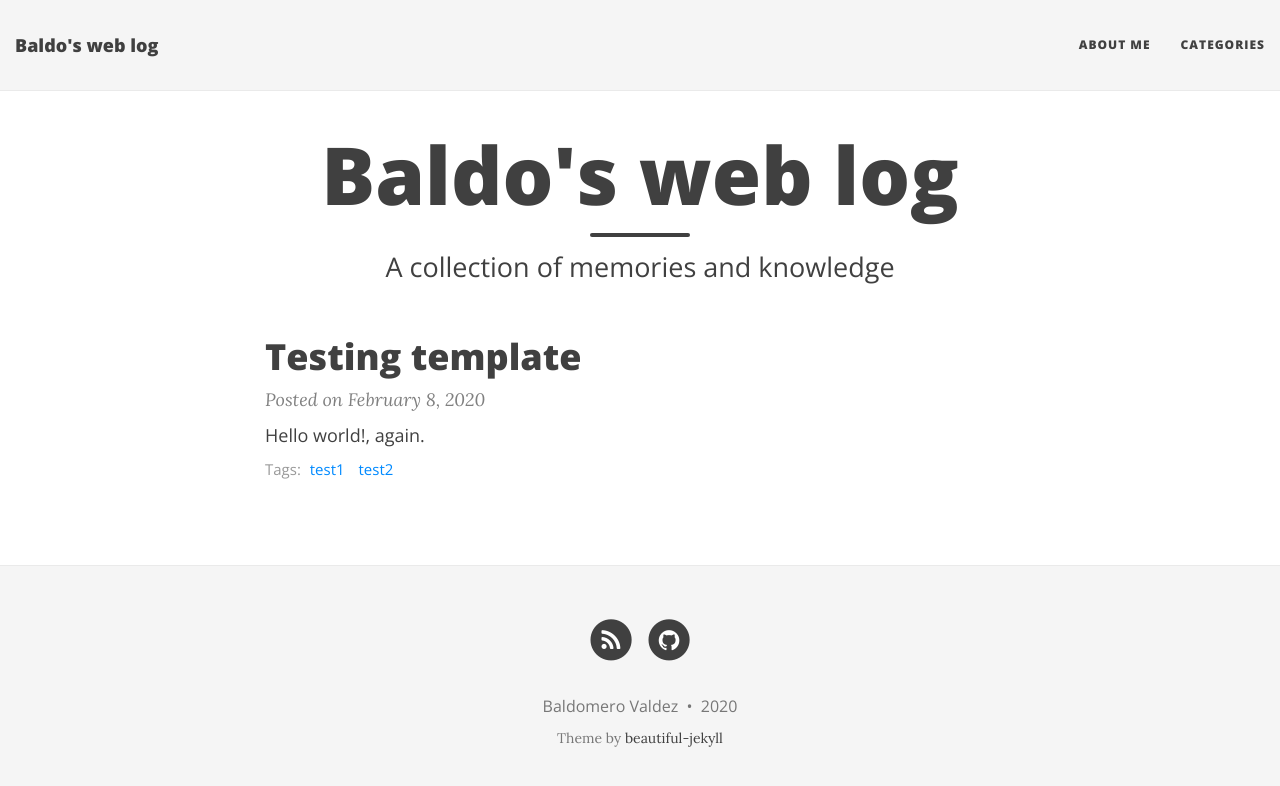
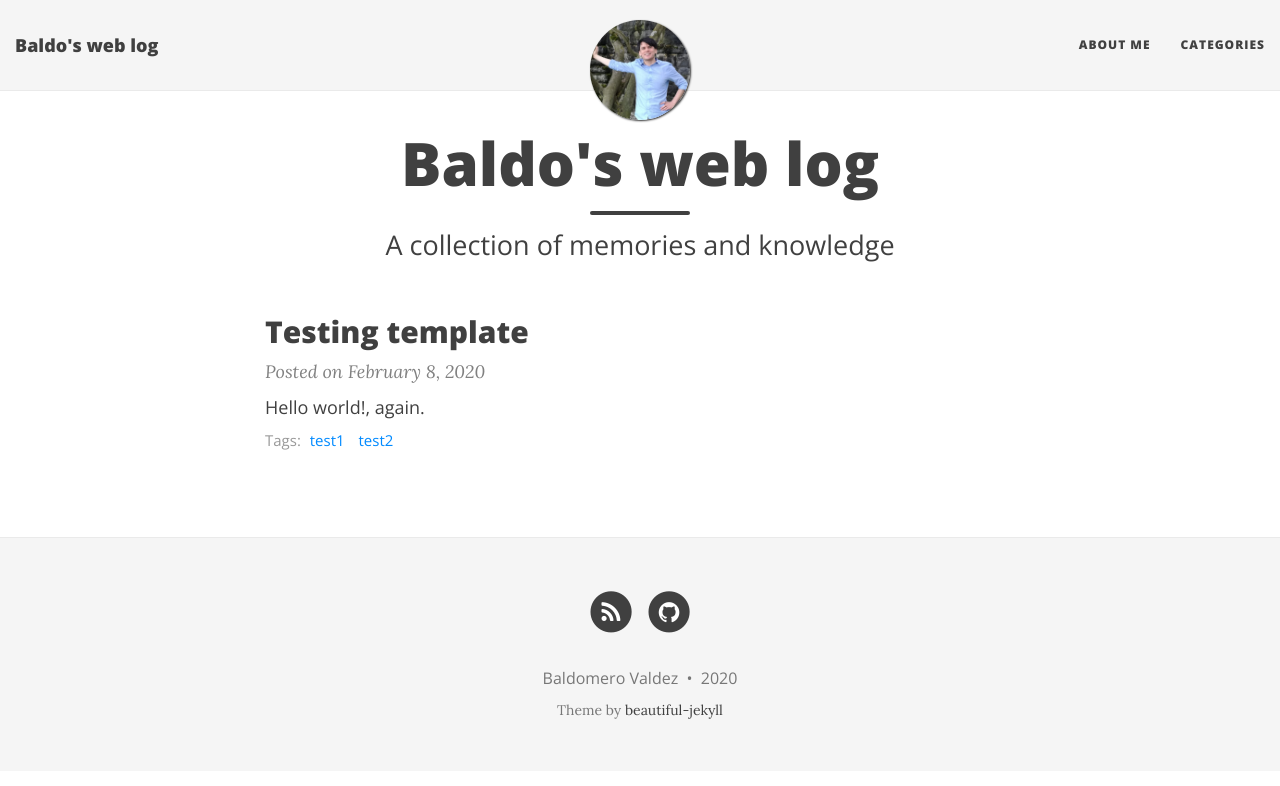
Before and after one commit to baldmer/baldmer.github.io, a Jekyll site: the page built from index.html, in a window 1280 px wide. Shown: the top 786 px of the page. Built offline with Jekyll 4.4.1, drawn with Linux system fonts in a browser that asks for light colours; nearby versions of some CDN libraries; the list of posts is cut into pages by our own code.

Commit message:
extra config and modification of css.

```diff
--- a/Gemfile
+++ b/Gemfile
@@ -1,6 +1,6 @@
 source 'https://rubygems.org'
 
-gem "github-pages", '197', group: :jekyll_plugins
+gem "github-pages", '204', group: :jekyll_plugins
 
 # enable tzinfo-data for local build
 # gem 'tzinfo-data', platforms: [:mingw, :mswin, :x64_mingw]
--- a/_config.yml
+++ b/_config.yml
@@ -29,11 +29,11 @@
 
 # Image to show in the navigation bar - image must be a square (width = height)
 # Remove this parameter if you don't want an image in the navbar
-#avatar: "/img/avatar-icon.png"
+avatar: "/img/prof.png"
 
 # If you want to have an image logo in the top-left corner instead of the title text,
 # then specify the following parameter
-# title-img: /path/to/image
+#title-img: "/img/prof.jpeg"
 
 # --- Background colour/image options --- #
 
@@ -176,6 +176,7 @@
       layout: "post"
       comments: true  # add comments to all blog posts
       social-share: true # add social media sharing buttons to all blog posts
+      show-avatar: false
   -
     scope:
       path: "" # all files
--- a/css/main.css
+++ b/css/main.css
@@ -335,7 +335,7 @@
 }
 
 .post-preview .post-title {
-  font-size: 30px;
+  font-size: 24px;
   margin-top: 0;
 }
 .post-preview .post-subtitle {
@@ -381,7 +381,7 @@
 
 @media only screen and (min-width: 768px) {
   .post-preview .post-title {
-    font-size: 36px;
+    font-size: 30px;
   }
 }
 
@@ -523,10 +523,10 @@
     padding: 150px 0;
   }
   .intro-header .page-heading h1 {
-    font-size: 80px;
+    font-size: 60px;
   }
   .intro-header .post-heading h1 {
-    font-size: 50px;
+    font-size: 30px;
   }
   .intro-header.big-img .img-desc {
     font-size: 14px;
--- a/index.html
+++ b/index.html
@@ -34,7 +34,7 @@
         {{ post.excerpt | strip_html | xml_escape | truncatewords: site.excerpt_length }}
         {% assign excerpt_word_count = post.excerpt | number_of_words %}
         {% if post.content != post.excerpt or excerpt_word_count > site.excerpt_length %}
-          <a href="{{ post.url | relative_url }}" class="post-read-more">[Read&nbsp;More]</a>
+          <a href="{{ post.url | relative_url }}" class="post-read-more">Read on →</a>
         {% endif %}
       </div>
     </div>
```
Also changed, not shown: Gemfile.lock, img/prof.png (added).
